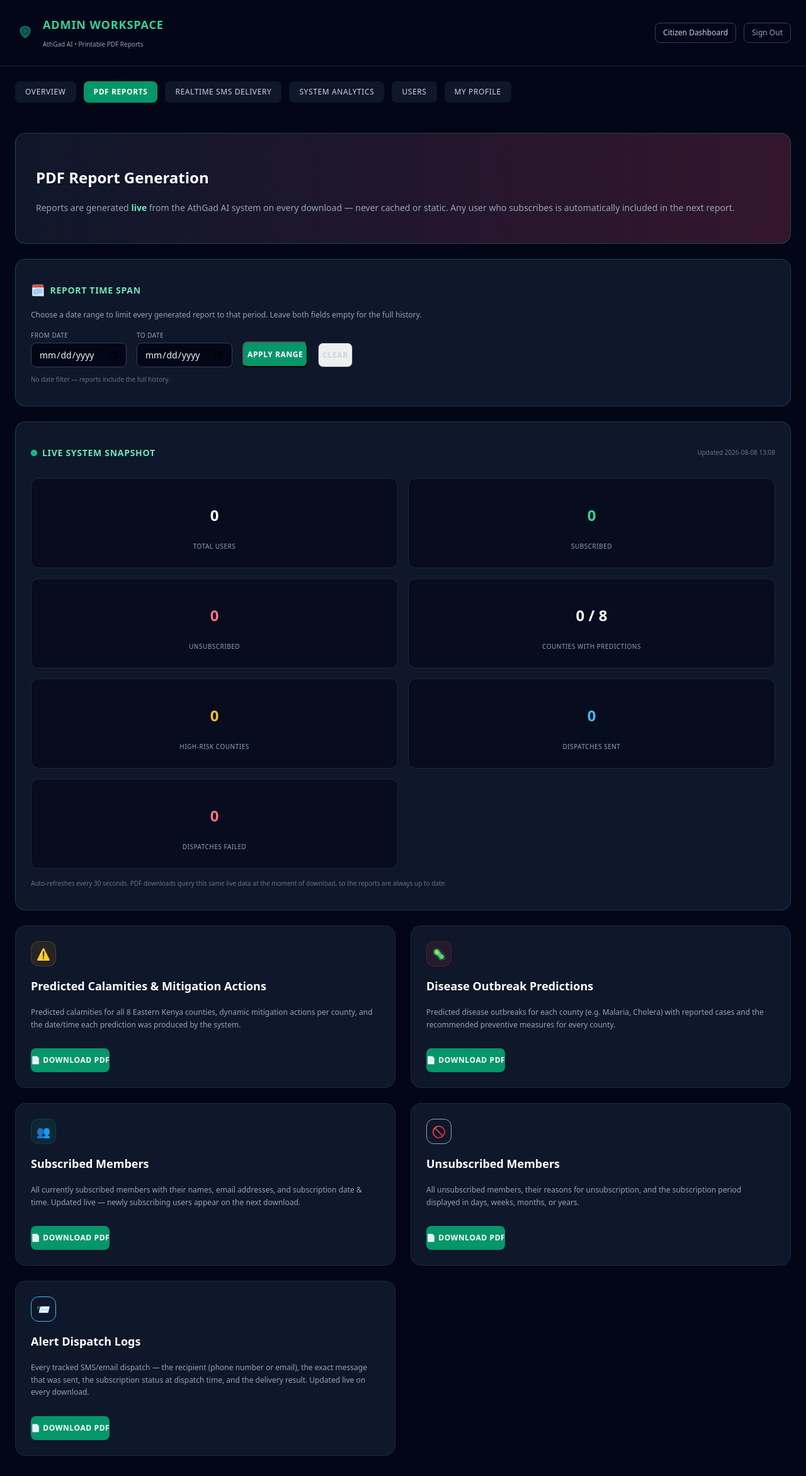
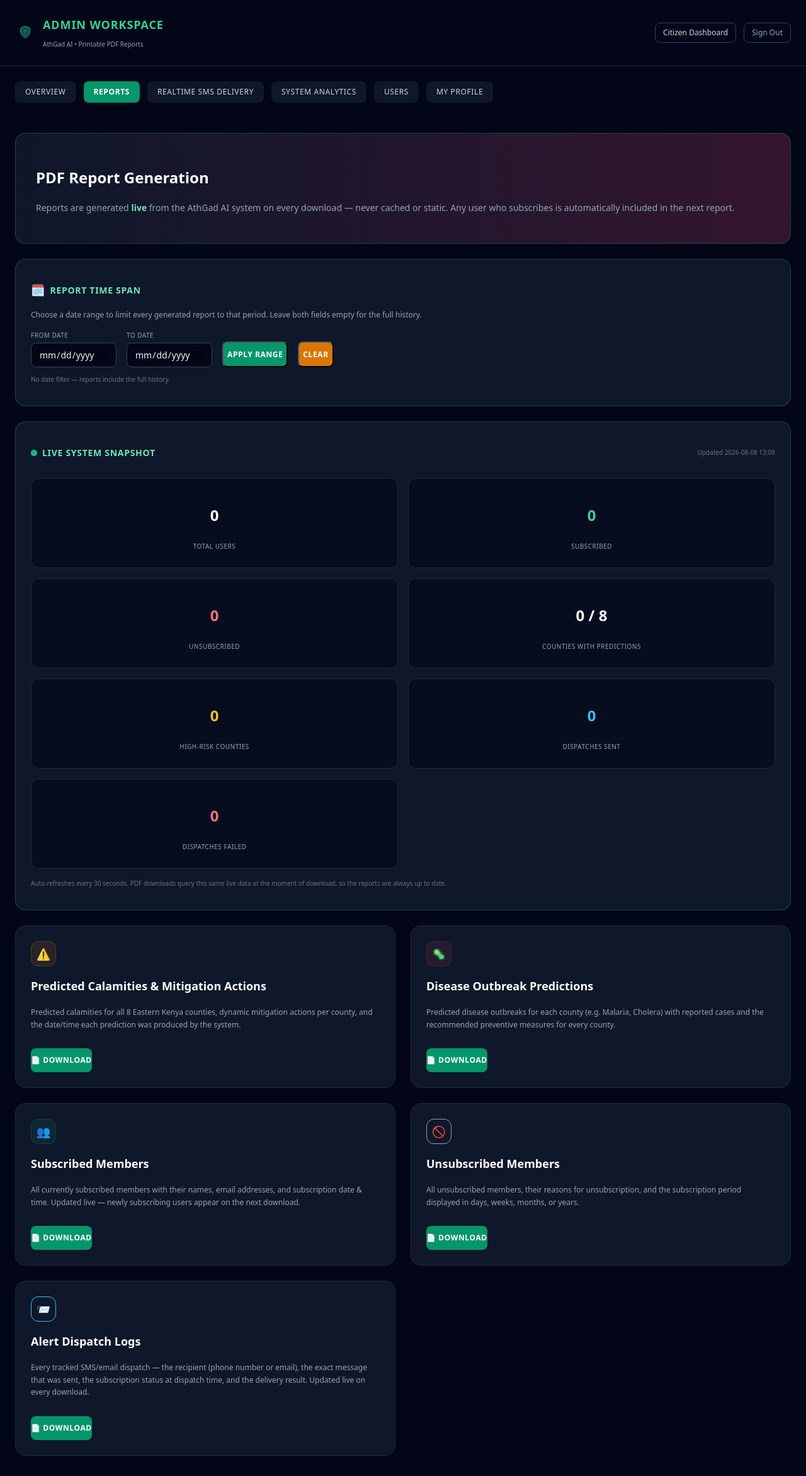
Before and after one commit to BOBITLMR145324/AthGad-ai, a Flask app: page /admin/reports in a window 1280 px wide. Shown: the whole page at 63% size. Run offline with Flask 3, Linux system fonts and the light colour scheme; the visitor is signed in with stand-in values (Sample User, id 1); some libraries are stand-ins or nearby versions.

Commit message:
Restrict report dates to current year and relabel report UI controls
- Reject report start/end dates beyond the current year on the server,
  with date inputs capped to the current year in the browser
- Make the report range Clear button orange for visibility
- Rename the PDF Reports nav tab to REPORTS and download buttons to Download

```diff
--- a/app.py
+++ b/app.py
@@ -1987,8 +1987,22 @@
         audit("admin_report", actor=session.get('user_email'),
               target=report_type, outcome="invalid",
               details={"reason": "bad_date_format"})
-        flash("Invalid date range. Dates must use the YYYY-MM-DD format.", "error")
+        flash("Invalid date range. Dates must use the YYYY-MM-DD format "
+              "(4-digit year).", "error")
         return redirect(url_for('admin_reports'))
+
+    # The year must be exactly four digits (enforced by %Y above) and cannot
+    # be beyond the current year.
+    current_year = _eat_now().year
+    for label, value in (("start", date_from), ("end", date_to)):
+        if value is not None and value.year > current_year:
+            audit("admin_report", actor=session.get('user_email'),
+                  target=report_type, outcome="invalid",
+                  details={"reason": "future_year", "field": label})
+            flash(f"The {label} date cannot be in a year beyond {current_year}.",
+                  "error")
+            return redirect(url_for('admin_reports'))
+
     if date_from and date_to and date_from > date_to:
         audit("admin_report", actor=session.get('user_email'),
               target=report_type, outcome="invalid",
--- a/templates/admin/analytics.html
+++ b/templates/admin/analytics.html
@@ -66,7 +66,7 @@
       <a
         href="/admin/reports"
         class="bg-slate-900 hover:bg-slate-800 text-slate-300 px-4 py-2 rounded-lg text-xs tracking-wider uppercase no-underline"
-        >PDF Reports</a
+        >REPORTS</a
       >
       <a
         href="/admin/sms-delivery"
--- a/templates/admin/dashboard.html
+++ b/templates/admin/dashboard.html
@@ -56,7 +56,7 @@
       <a
         href="/admin/reports"
         class="bg-slate-900 hover:bg-slate-800 text-slate-300 px-4 py-2 rounded-lg text-xs tracking-wider uppercase no-underline"
-        >PDF Reports</a
+        >REPORTS</a
       >
       <a
         href="/admin/sms-delivery"
--- a/templates/admin/reports.html
+++ b/templates/admin/reports.html
@@ -52,7 +52,7 @@
       <a
         href="/admin/reports"
         class="bg-emerald-600 text-white font-bold px-4 py-2 rounded-lg text-xs tracking-wider uppercase no-underline"
-        >PDF Reports</a
+        >REPORTS</a
       >
       <a
         href="/admin/sms-delivery"
@@ -148,7 +148,7 @@
           <button
             type="button"
             id="clear-range"
-            class="border border-slate-700 hover:bg-slate-800 text-slate-300 font-bold px-5 py-2.5 rounded-lg text-xs tracking-wider uppercase transition cursor-pointer"
+            class="bg-amber-600 hover:bg-amber-500 text-white font-bold px-5 py-2.5 rounded-lg text-xs tracking-wider uppercase transition cursor-pointer"
           >
             Clear
           </button>
@@ -266,7 +266,7 @@
             data-report="/admin/reports/predicted_calamities/pdf"
             class="pdf-link inline-block bg-emerald-600 hover:bg-emerald-500 text-white font-bold px-5 py-2.5 rounded-lg text-xs tracking-wider uppercase transition no-underline"
           >
-            📄 Download PDF
+            📄 Download
           </a>
         </div>
 
@@ -294,7 +294,7 @@
             data-report="/admin/reports/disease_outbreaks/pdf"
             class="pdf-link inline-block bg-emerald-600 hover:bg-emerald-500 text-white font-bold px-5 py-2.5 rounded-lg text-xs tracking-wider uppercase transition no-underline"
           >
-            📄 Download PDF
+            📄 Download
           </a>
         </div>
 
@@ -320,7 +320,7 @@
             data-report="/admin/reports/subscribed_members/pdf"
             class="pdf-link inline-block bg-emerald-600 hover:bg-emerald-500 text-white font-bold px-5 py-2.5 rounded-lg text-xs tracking-wider uppercase transition no-underline"
           >
-            📄 Download PDF
+            📄 Download
           </a>
         </div>
 
@@ -346,7 +346,7 @@
             data-report="/admin/reports/unsubscribed_members/pdf"
             class="pdf-link inline-block bg-emerald-600 hover:bg-emerald-500 text-white font-bold px-5 py-2.5 rounded-lg text-xs tracking-wider uppercase transition no-underline"
           >
-            📄 Download PDF
+            📄 Download
           </a>
         </div>
 
@@ -373,7 +373,7 @@
             data-report="/admin/reports/alert_dispatch_logs/pdf"
             class="pdf-link inline-block bg-emerald-600 hover:bg-emerald-500 text-white font-bold px-5 py-2.5 rounded-lg text-xs tracking-wider uppercase transition no-underline"
           >
-            📄 Download PDF
+            📄 Download
           </a>
         </div>
       </div>
@@ -411,9 +411,32 @@
       }
 
       // Report time span: apply the selected date range to every download link.
+      function yearTooFar(value) {
+        var parts = String(value).split("-");
+        if (parts.length !== 3 || !/^\d{4}$/.test(parts[0])) return true;
+        var currentYear = new Date().getFullYear();
+        return parseInt(parts[0], 10) > currentYear;
+      }
+
       function applyRange() {
         var from = document.getElementById("date-from").value;
         var to = document.getElementById("date-to").value;
+        if (from && yearTooFar(from)) {
+          alert(
+            "Start date year must be 4 digits and cannot be beyond " +
+              new Date().getFullYear() +
+              "."
+          );
+          return;
+        }
+        if (to && yearTooFar(to)) {
+          alert(
+            "End date year must be 4 digits and cannot be beyond " +
+              new Date().getFullYear() +
+              "."
+          );
+          return;
+        }
         if (from && to && from > to) {
           alert("Start date cannot be after the end date.");
           return;
@@ -442,6 +465,10 @@
       }
 
       function initRange() {
+        var currentYear = new Date().getFullYear();
+        var maxDate = currentYear + "-12-31";
+        document.getElementById("date-from").setAttribute("max", maxDate);
+        document.getElementById("date-to").setAttribute("max", maxDate);
         var params = new URLSearchParams(window.location.search);
         document.getElementById("date-from").value = params.get("date_from") || "";
         document.getElementById("date-to").value = params.get("date_to") || "";
--- a/templates/admin/sms_delivery.html
+++ b/templates/admin/sms_delivery.html
@@ -55,7 +55,7 @@
       <a
         href="/admin/reports"
         class="bg-slate-900 hover:bg-slate-800 text-slate-300 px-4 py-2 rounded-lg text-xs tracking-wider uppercase no-underline"
-        >PDF Reports</a
+        >REPORTS</a
       >
       <a
         href="/admin/sms-delivery"
@@ -108,7 +108,7 @@
           <a
             href="/admin/reports"
             class="text-emerald-300 underline no-underline hover:text-emerald-200"
-            >PDF Reports</a
+            >Reports</a
           >.
         </p>
         <div class="flex items-center gap-2 mt-4">
--- a/templates/admin/users.html
+++ b/templates/admin/users.html
@@ -52,7 +52,7 @@
       <a
         href="/admin/reports"
         class="bg-slate-900 hover:bg-slate-800 text-slate-300 px-4 py-2 rounded-lg text-xs tracking-wider uppercase no-underline"
-        >PDF Reports</a
+        >REPORTS</a
       >
       <a
         href="/admin/sms-delivery"
--- a/templates/profile.html
+++ b/templates/profile.html
@@ -51,7 +51,7 @@
       <a
         href="/admin/reports"
         class="bg-slate-900 hover:bg-slate-800 text-slate-300 px-4 py-2 rounded-lg text-xs tracking-wider uppercase no-underline"
-        >PDF Reports</a
+        >REPORTS</a
       >
       <a
         href="/admin/analytics"
```
